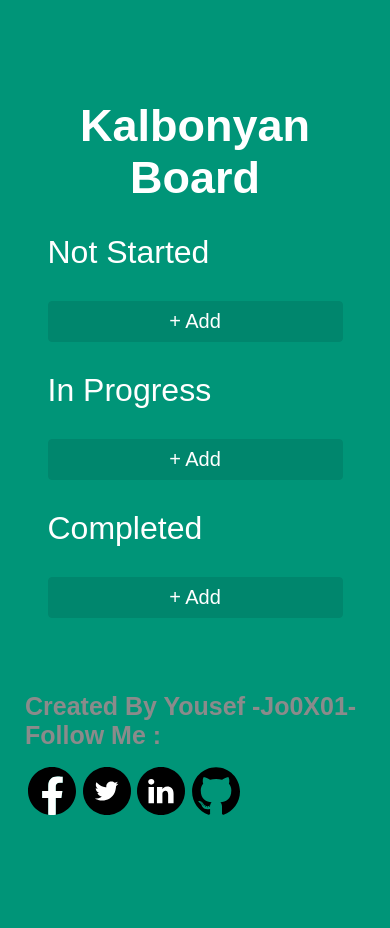
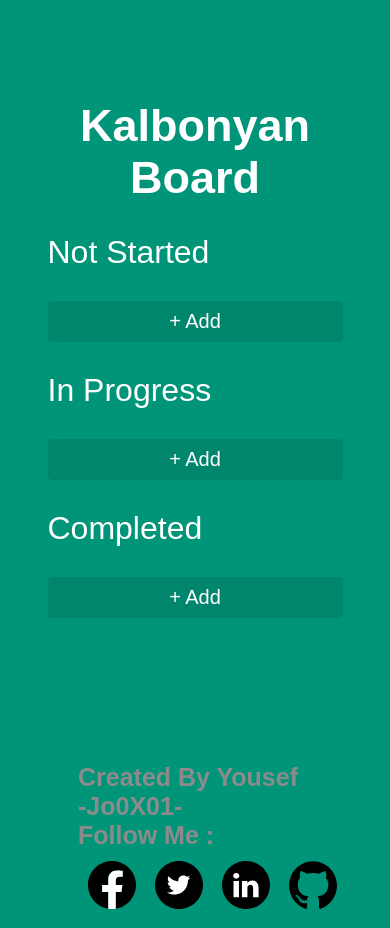
Before and after one commit to Jo0X01/Kalbonyan-Board, a plain HTML site: page index.html in a window 390 px wide. Before the commit the page ends 844 px from the top, so only its background shows below. Drawn offline with Linux system fonts and the light colour scheme.

Commit message:
Update index.css

```diff
--- a/css/index.css
+++ b/css/index.css
@@ -144,21 +144,8 @@ input::placeholder {
 }
 
 
-@media screen and (max-width: 767px) {
-    #main_body {
-        flex-direction: column;
-        align-items: center;
-    }
-}
-
-@media screen and (min-width: 1200px) {
-    #main_body {
-        flex-direction: row;
-    }
-}
 
 footer {
-
     position: absolute;
     padding: 25px 25px;
     bottom: 0;
@@ -194,3 +181,25 @@ footer li:hover img {
 footer ul li a {
     width: 100%;
 }
+
+
+@media screen and (max-width: 767px) {
+    #main_body {
+        flex-direction: column;
+        align-items: center;
+    }
+    footer {
+        bottom: -10%;
+        margin: 0 20%;
+        padding: 15px 0;
+    }
+    footer ul {
+        width: fit-content;
+    }
+}
+
+@media screen and (min-width: 1200px) {
+    #main_body {
+        flex-direction: row;
+    }
+}
```
